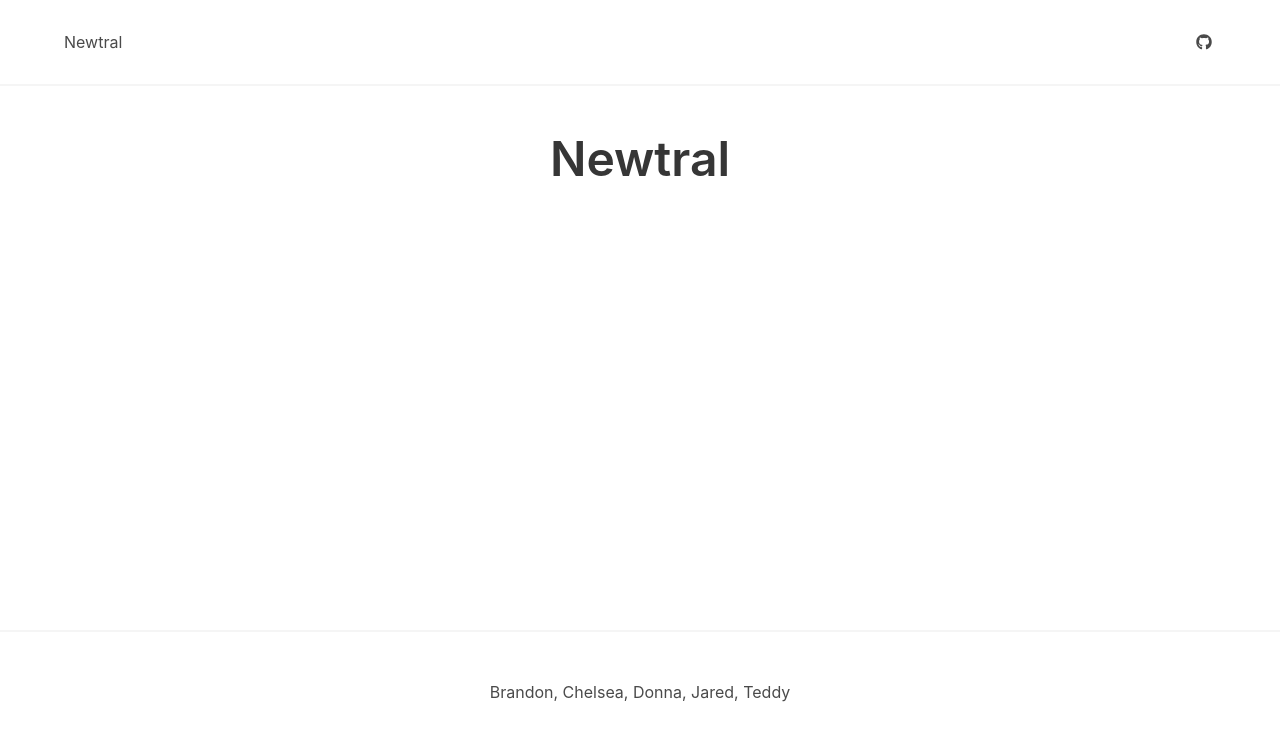
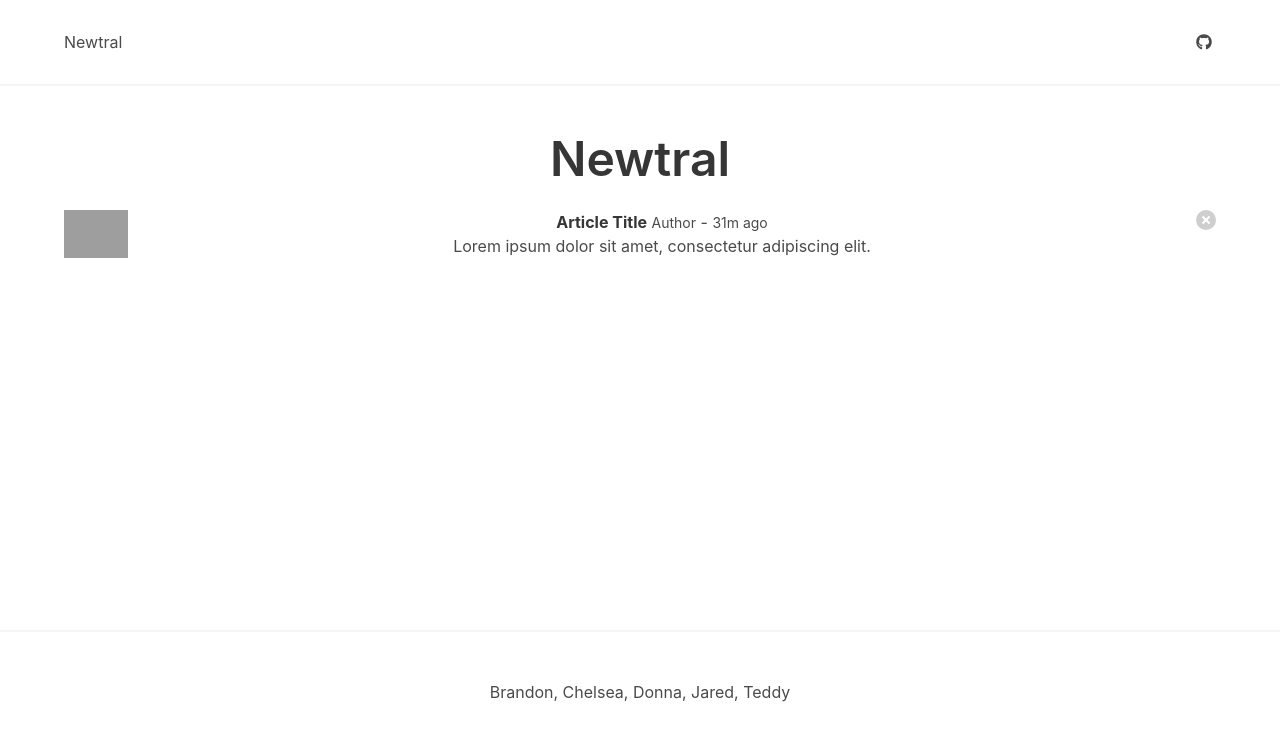
Before and after one commit to tedbyron/newtral, a Gatsby site: page / in a window 1280 px wide. Built offline with nearby package versions, Linux system fonts and the light colour scheme; Gatsby itself is replaced by a stand-in of ours; grey boxes are pictures that could not be loaded.

Commit message:
Add article format

```diff
--- a/src/pages/index.jsx
+++ b/src/pages/index.jsx
@@ -6,6 +6,43 @@ const IndexPage = () => (
     <section className="section">
       <div className="container has-text-centered">
         <h1 className="title is-1">Newtral</h1>
+
+        <article className="media">
+          <figure className="media-left">
+            <p className="image is-64x64">
+              <img src="https://bulma.io/images/placeholders/128x128.png" alt="placeholder" />
+            </p>
+          </figure>
+          <div className="media-content">
+            <div className="content">
+              <p>
+                <strong>Article Title</strong>
+                {' '}
+                <small>Author</small>
+                {' - '}
+                <small>31m ago</small>
+                <br />
+                Lorem ipsum dolor sit amet, consectetur adipiscing elit.
+              </p>
+            </div>
+            {/* <nav className="level is-mobile">
+              <div className="level-left">
+                <a className="level-item">
+                  <span className="icon is-small"><i className="fas fa-reply" /></span>
+                </a>
+                <a className="level-item">
+                  <span className="icon is-small"><i className="fas fa-retweet" /></span>
+                </a>
+                <a className="level-item">
+                  <span className="icon is-small"><i className="fas fa-heart" /></span>
+                </a>
+              </div>
+            </nav> */}
+          </div>
+          <div className="media-right">
+            <button type="button" className="delete" aria-label="close" />
+          </div>
+        </article>
       </div>
     </section>
   </Layout>
```
Also changed, not shown: package.json (+6 -6 lines), 1 other file.
